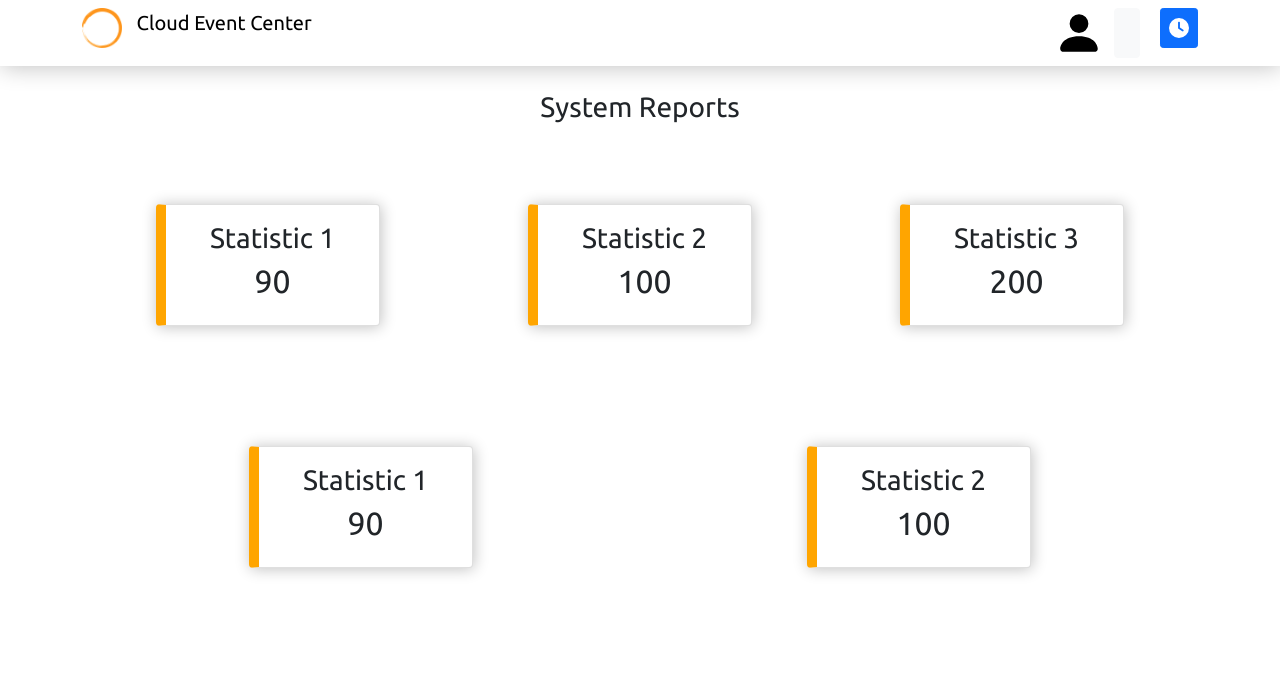
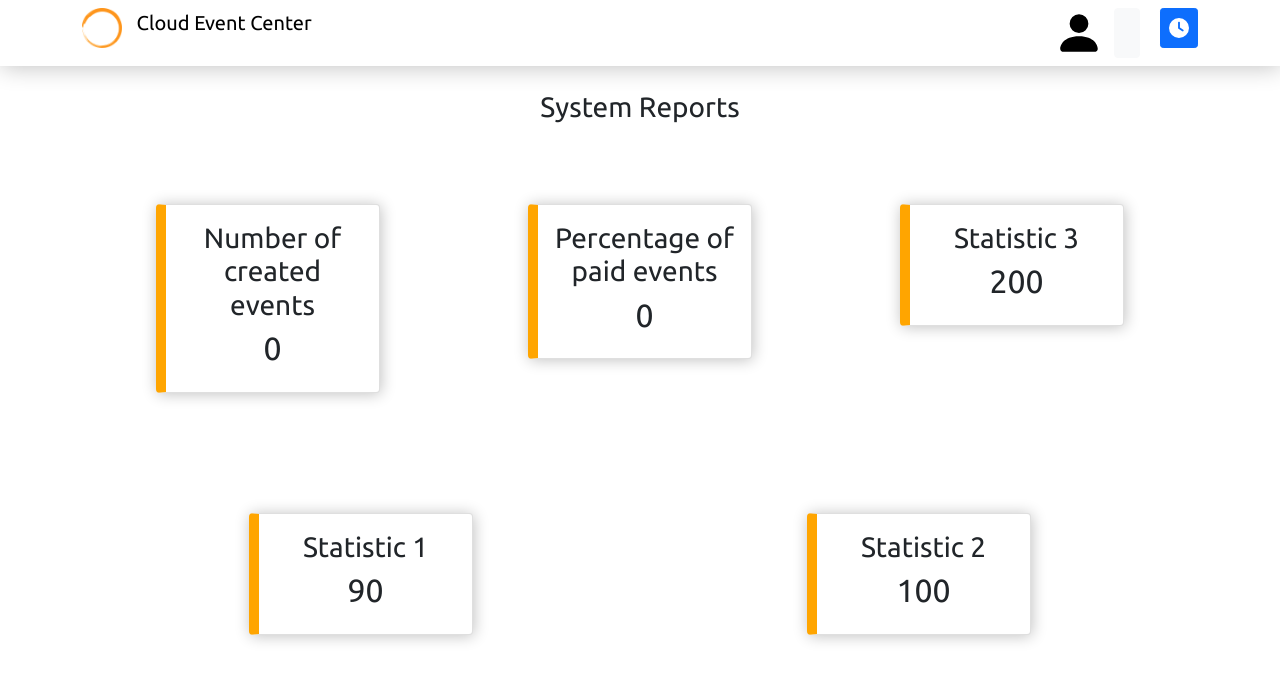
Before and after one commit to aaronmq96/cloud-event-center-ui, a React (Create React App) app: page /systemReports in a window 1280 px wide. Shown: the top 680 px of the page. Built offline with nearby package versions, Linux system fonts and the light colour scheme; no server answers; a web font is replaced by a local one.

Commit message:
added API call in system reports

```diff
--- a/src/Pages/Reports/SystemReports.js
+++ b/src/Pages/Reports/SystemReports.js
@@ -1,8 +1,41 @@
-import React from 'react'
-import { Card, Container } from 'react-bootstrap'
-import ReportCard from './ReportCard'
+import axios from "axios";
+import React, { useEffect, useState } from "react";
+import { Card, Container } from "react-bootstrap";
+import { REACT_APP_BASE_API_URL } from "../../config";
+import ReportCard from "./ReportCard";
+
+// {
+//     "eventParticipantsToMinRequirementsRatio": 0,
+//     "numberOfCancelledEvents": 0,
+//     "avgTotalParticipantsForFinishedEvents": 0,
+//     "percentageOfPaidEvents": 0.0,
+//     "numberOfCreatedEvents": 18,
+//     "numberOfFinishedEvents": 0
+// }
 
 const SystemReports = () => {
+	const [stat1, setStat1] = useState(0);
+	const [stat2, setStat2] = useState(0);
+	const [stat3, setStat3] = useState(0);
+	const [stat4, setStat4] = useState(0);
+	const [stat5, setStat5] = useState(0);
+	const [stat6, setStat6] = useState(0);
+
+	const getReport = async () => {
+		// try {
+		// 	const response = await axios.get(
+		// 		`${REACT_APP_BASE_API_URL}/systemReport/get/${localStorage.getItem(
+		// 			"virtualTime"
+		// 		)}`
+		// 	);
+		// 	console.log("Response: ", response);
+		// } catch (err) {
+		// 	console.log("Error: ", err);
+		// }
+	};
+
+	useEffect(() => {}, []);
+
 	return (
 		<div>
 			<br />
@@ -11,10 +44,16 @@ const SystemReports = () => {
 			<br />
 			<br />
 			<Container>
-                <div className='report-wrapper'>
-                    <ReportCard title="Statistic 1" value="90" />
+				<div className="report-wrapper">
+					<ReportCard
+						title="Number of created events"
+						value={stat1}
+					/>
 
-                    <ReportCard title="Statistic 2" value="100" />
+					<ReportCard
+						title="Percentage of paid events"
+						value={stat2}
+					/>
 
 					<ReportCard title="Statistic 3" value="200" />
 				</div>
@@ -24,14 +63,14 @@ const SystemReports = () => {
 				<br />
 				<br />
 
-                <div className='report-wrapper'>
+				<div className="report-wrapper">
 					<ReportCard title="Statistic 1" value="90" />
 
 					<ReportCard title="Statistic 2" value="100" />
 				</div>
-            </Container >
-        </div >
-    )
-}
+			</Container>
+		</div>
+	);
+};
 
-export default SystemReports
+export default SystemReports;
```
Lines whose indentation alone changed are shown as unchanged.
